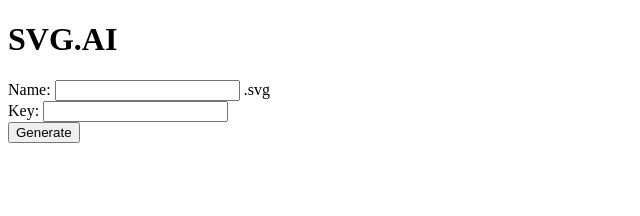
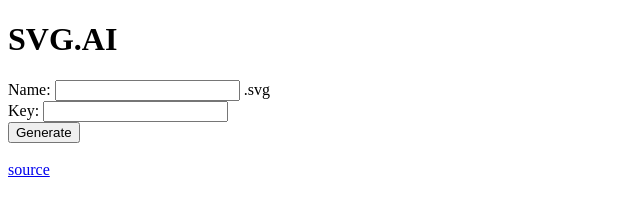
Before and after one commit to kumpelstachu/svg.ai, a website: page index.html in a window 1280 px wide. Shown: the full height of the page, 0-640 px from the left. Drawn offline with Linux system fonts and the light colour scheme.

Commit message:
Add link to source code in index.html

```diff
--- a/index.html
+++ b/index.html
@@ -17,6 +17,8 @@
 			<br />
 			<button type="submit">Generate</button>
 		</form>
+		<br />
+		<a href="https://github.com/KumpelStachu/svg.ai">source</a>
 		<script>
 			const key = document.querySelector('#key')
 			key.value = localStorage.getItem('key') || ''
```
